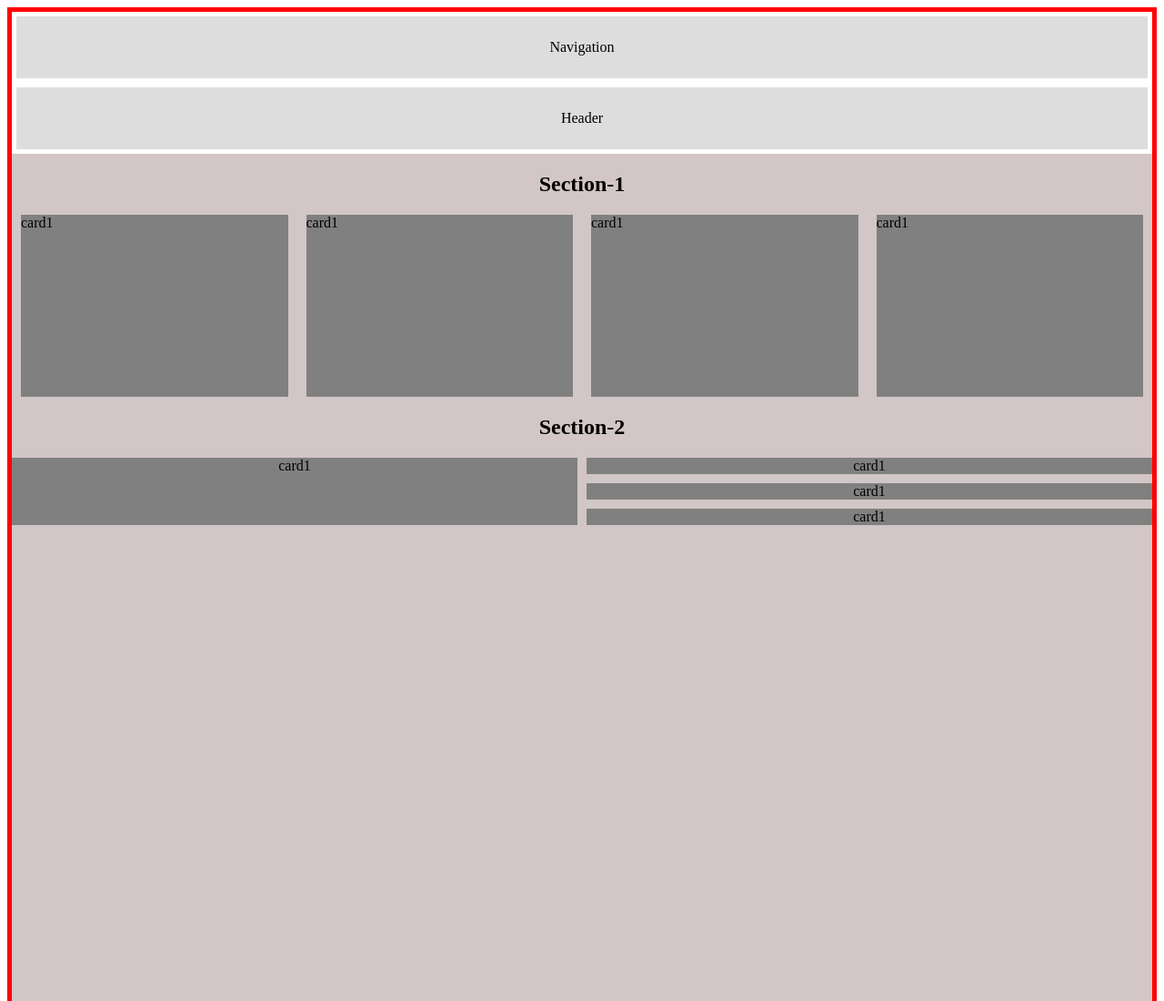
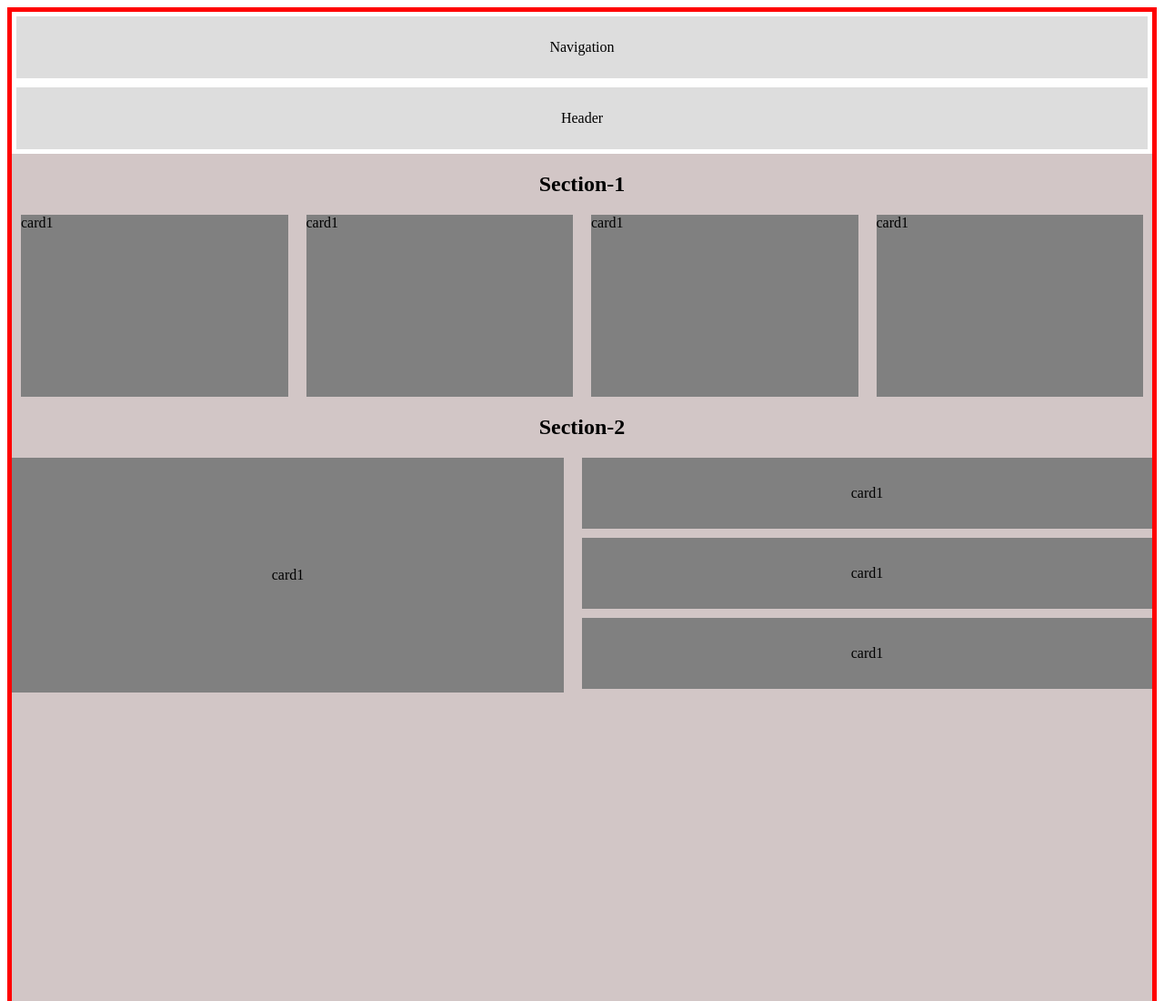
Before and after one commit to afreul-joy/Web-Eng-Lab-Layout-Design, a plain HTML site: page index.html in a window 1280 px wide. Shown: the top 1100 px of the page at 91% size. Drawn offline with Linux system fonts and the light colour scheme.

Commit message:
flex yoyo

```diff
--- a/style.css
+++ b/style.css
@@ -30,28 +30,32 @@
 
 .sub-con-left {
   width: 50%;
-
 }
 .card5 {
   text-align: center;
   background-color: gray;
-  height: 100%;
+  padding: 120px;
+  margin-right: 20px;
 }
 .sub-con-right {
   width: 50%;
-  margin-left: 10px;
+
   text-align: center;
+  display: flex;
+  flex-direction: column;
 }
 .card-right1 {
   background-color: gray;
   margin-bottom: 10px;
+  padding: 30px;
 }
 .card-right2 {
   background-color: gray;
   margin-bottom: 10px;
+  padding: 30px;
 }
 
 .card-right3 {
   background-color: gray;
-
+  padding: 30px;
 }
```
Also changed, not shown: 1 other file.
